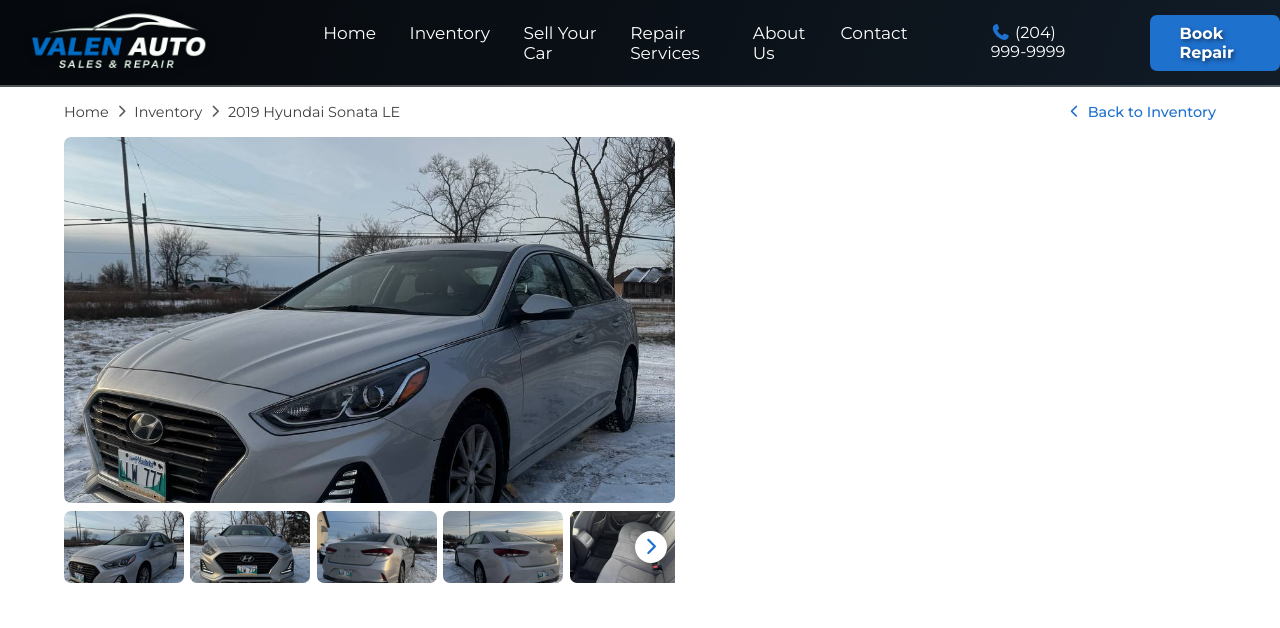
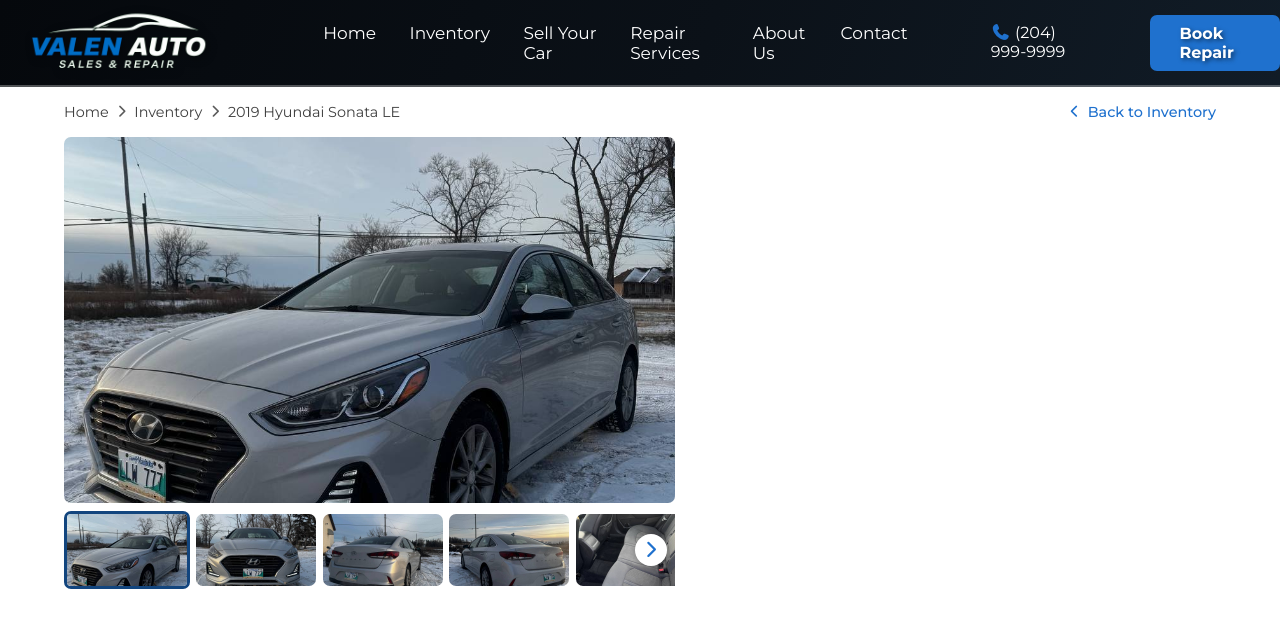
Before and after one commit to ri-kov/koval, an Angular app in the folder vehicles/: page / in a window 1280 px wide. Shown: the top 628 px of the page. Built offline with nearby package versions, Linux system fonts and the light colour scheme.

Commit message:
bord act

```diff
--- a/vehicles/src/app/app.css
+++ b/vehicles/src/app/app.css
@@ -651,3 +651,7 @@ div:has(.back_link:hover) .back_inv {
 .arrow.right {
     right: 0.5rem;
 }
+
+.thumbnail.active {
+    border: 3px solid #12457e;
+}
```
